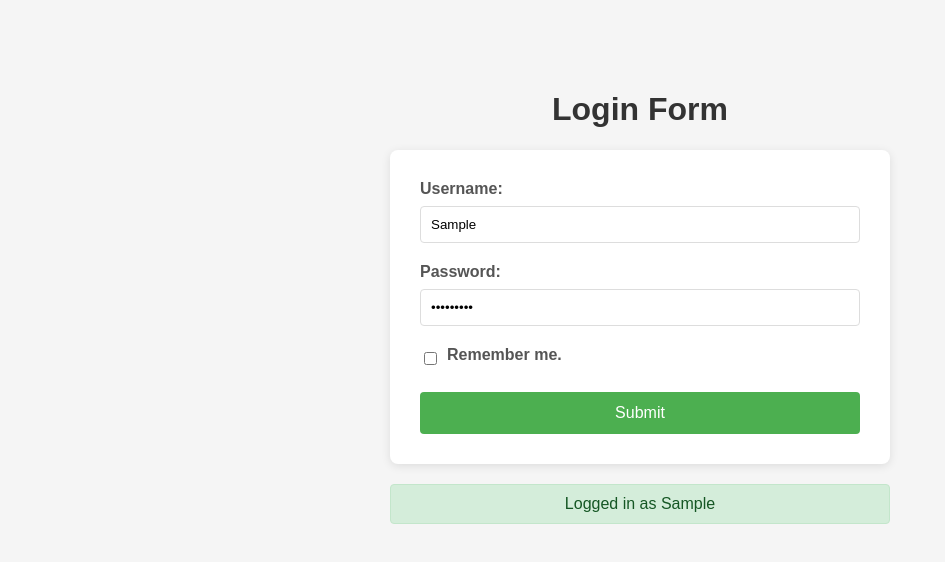
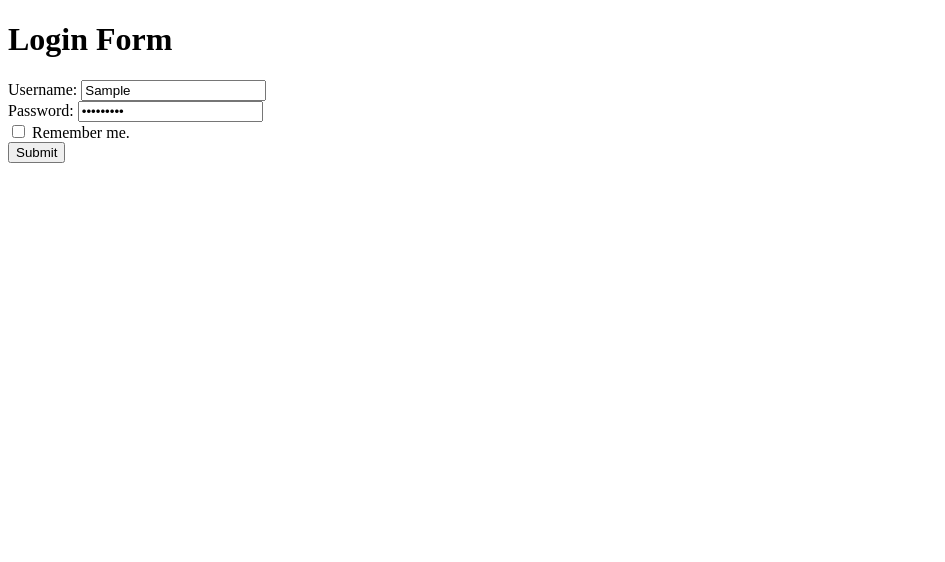
Before and after one commit to acciojob/remember-me-login-form-Ishikaverma2317, a website: page main.html in a window 1280 px wide. Both pictures are taken after typing "Sample", "Sample123" into the empty fields and a click on the input "Submit". Shown: the whole page, without its empty margins (0-945 px from the left). Drawn offline with Linux system fonts and the light colour scheme.

Commit message:
created a submission

```diff
--- a/main.html
+++ b/main.html
@@ -1,197 +1,35 @@
 <!DOCTYPE html>
-<html lang="en">
-<head>
-    <meta charset="UTF-8">
-    <meta name="viewport" content="width=device-width, initial-scale=1.0">
+<html>
+  <head>
     <title>Login Form</title>
-    <style>
-        body {
-            font-family: Arial, sans-serif;
-            max-width: 500px;
-            margin: 50px auto;
-            padding: 20px;
-            background-color: #f5f5f5;
-        }
+  </head>
 
-        h1 {
-            text-align: center;
-            color: #333;
-        }
-
-        form {
-            background-color: white;
-            padding: 30px;
-            border-radius: 8px;
-            box-shadow: 0 2px 10px rgba(0, 0, 0, 0.1);
-        }
-
-        label {
-            display: block;
-            margin-bottom: 8px;
-            font-weight: bold;
-            color: #555;
-        }
-
-        input[type="text"],
-        input[type="password"] {
-            width: 100%;
-            padding: 10px;
-            margin-bottom: 20px;
-            border: 1px solid #ddd;
-            border-radius: 4px;
-            box-sizing: border-box;
-        }
-
-        .checkbox-container {
-            display: flex;
-            align-items: center;
-            margin-bottom: 20px;
-        }
-
-        .checkbox-container input {
-            margin-right: 10px;
-        }
-
-        input[type="submit"] {
-            background-color: #4CAF50;
-            color: white;
-            padding: 12px 20px;
-            border: none;
-            border-radius: 4px;
-            cursor: pointer;
-            width: 100%;
-            font-size: 16px;
-        }
-
-        input[type="submit"]:hover {
-            background-color: #45a049;
-        }
-
-        #existing {
-            background-color: #2196F3;
-            color: white;
-            padding: 10px 15px;
-            border: none;
-            border-radius: 4px;
-            cursor: pointer;
-            margin-top: 15px;
-            width: 100%;
-        }
-
-        #existing:hover {
-            background-color: #0b7dda;
-        }
-
-        .status {
-            margin-top: 20px;
-            padding: 10px;
-            border-radius: 4px;
-            text-align: center;
-        }
-
-        .success {
-            background-color: #d4edda;
-            color: #155724;
-            border: 1px solid #c3e6cb;
-        }
-
-        .info {
-            background-color: #d1ecf1;
-            color: #0c5460;
-            border: 1px solid #bee5eb;
-        }
-    </style>
-</head>
-<body>
+  <body>
     <h1>Login Form</h1>
 
-    <form id="loginForm">
-        <label for="username">Username:</label>
-        <input type="text" id="username" placeholder="Username" required>
+    <form>
+      <label for="username">Username:</label>
+      <input type="text" id="username" placeholder="Username" />
 
-        <label for="password">Password:</label>
-        <input type="password" id="password" placeholder="Password" required>
+      <br />
 
-        <div class="checkbox-container">
-            <input type="checkbox" id="checkbox">
-            <label for="checkbox">Remember me.</label>
-        </div>
+      <label for="password">Password:</label>
+      <input type="password" id="password" placeholder="Password" />
 
-        <input type="submit" id="submit" value="Submit">
+      <br />
+
+      <label for="checkbox">
+        <input type="checkbox" id="checkbox" />
+        Remember me.
+      </label>
+
+      <br />
+
+      <input type="submit" id="submit" value="Submit" />
     </form>
 
     <button id="existing" style="display:none;">Login as existing user</button>
 
-    <div id="statusMessage" class="status" style="display:none;"></div>
-
-    <script>
-        const usernameInput = document.getElementById("username");
-        const passwordInput = document.getElementById("password");
-        const checkbox = document.getElementById("checkbox");
-        const submitBtn = document.getElementById("submit");
-        const existingBtn = document.getElementById("existing");
-        const loginForm = document.getElementById("loginForm");
-        const statusMessage = document.getElementById("statusMessage");
-
-        // Check localStorage on load
-        window.onload = () => {
-            const storedUser = localStorage.getItem("username");
-            const storedPass = localStorage.getItem("password");
-
-            if (storedUser && storedPass) {
-                existingBtn.style.display = "block";
-                showStatus(`Welcome back! You can log in as ${storedUser} using the "Login as existing user" button.`, "info");
-            } else {
-                existingBtn.style.display = "none";
-            }
-        };
-
-        // Submit Handler
-        loginForm.addEventListener("submit", (event) => {
-            event.preventDefault();
-
-            const username = usernameInput.value.trim();
-            const password = passwordInput.value.trim();
-
-            if (!username || !password) {
-                showStatus("Please enter both username and password.", "error");
-                return;
-            }
-
-            showStatus(`Logged in as ${username}`, "success");
-
-            if (checkbox.checked) {
-                localStorage.setItem("username", username);
-                localStorage.setItem("password", password);
-                showStatus(`Credentials saved. Next time you can use "Login as existing user".`, "info");
-            } else {
-                localStorage.removeItem("username");
-                localStorage.removeItem("password");
-            }
-
-            // Update UI based on stored credentials
-            window.onload();
-        });
-
-        // Existing User Login
-        existingBtn.addEventListener("click", () => {
-            const storedUser = localStorage.getItem("username");
-            showStatus(`Logged in as ${storedUser}`, "success");
-        });
-
-        // Helper function to show status messages
-        function showStatus(message, type) {
-            statusMessage.textContent = message;
-            statusMessage.className = "status " + (type === "success" ? "success" : "info");
-            statusMessage.style.display = "block";
-
-            // Auto-hide success messages after 3 seconds
-            if (type === "success") {
-                setTimeout(() => {
-                    statusMessage.style.display = "none";
-                }, 3000);
-            }
-        }
-    </script>
-</body>
+    <script src="script.js"></script>
+  </body>
 </html>
--- /dev/null
+++ b/script.js
@@ -0,0 +1,43 @@
+const usernameInput = document.getElementById("username");
+const passwordInput = document.getElementById("password");
+const checkbox = document.getElementById("checkbox");
+const submitBtn = document.getElementById("submit");
+const existingBtn = document.getElementById("existing");
+
+// ✅ Check localStorage on load
+window.onload = () => {
+  const storedUser = localStorage.getItem("username");
+  const storedPass = localStorage.getItem("password");
+
+  if (storedUser && storedPass) {
+    existingBtn.style.display = "block";
+  } else {
+    existingBtn.style.display = "none";
+  }
+};
+
+// ✅ Submit Handler
+submitBtn.addEventListener("click", (event) => {
+  event.preventDefault();
+
+  const username = usernameInput.value.trim();
+  const password = passwordInput.value.trim();
+
+  alert(`Logged in as ${username}`);
+
+  if (checkbox.checked) {
+    localStorage.setItem("username", username);
+    localStorage.setItem("password", password);
+  } else {
+    localStorage.removeItem("username");
+    localStorage.removeItem("password");
+  }
+
+  window.onload();
+});
+
+// ✅ Existing User Login
+existingBtn.addEventListener("click", () => {
+  const storedUser = localStorage.getItem("username");
+  alert(`Logged in as ${storedUser}`);
+});
```
